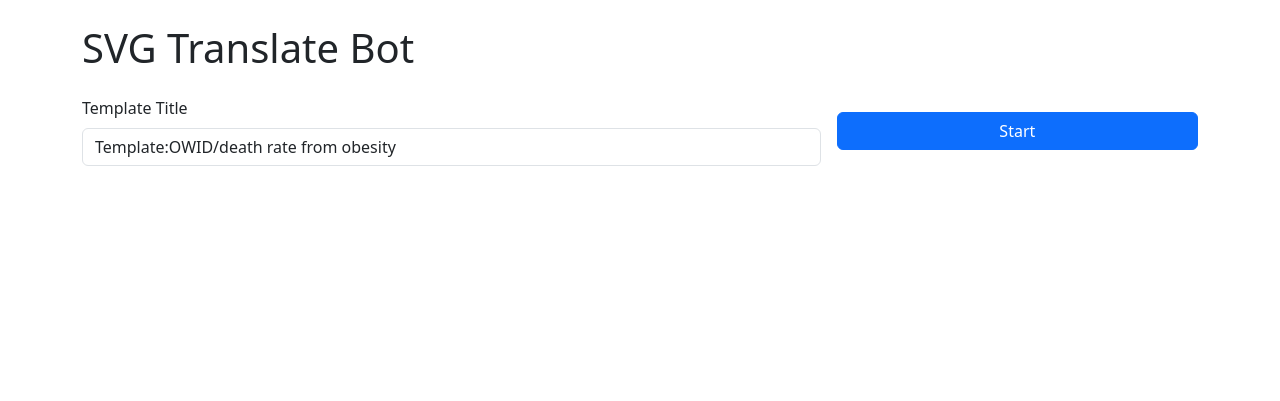
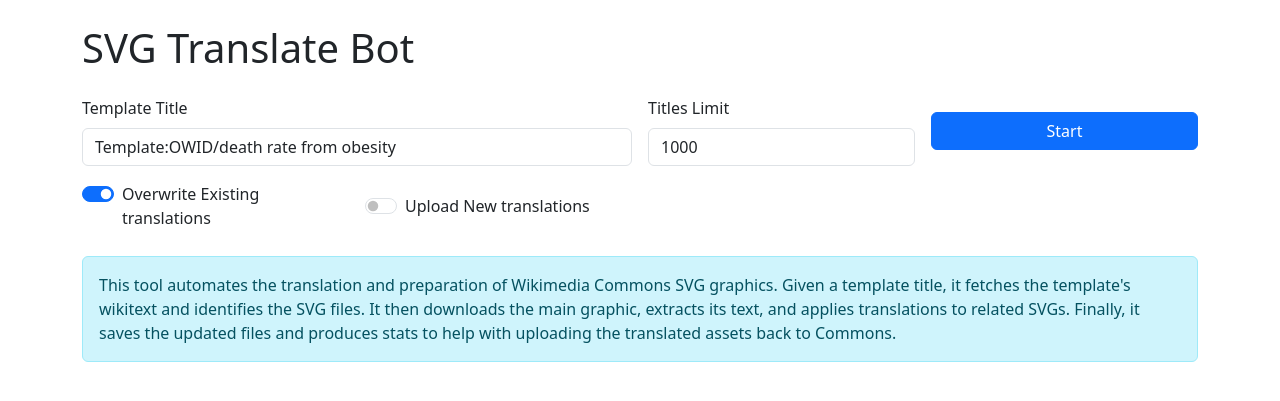
Before and after one commit to Mdwiki-TD/svg_translate, a Flask app: page /index2 in a window 1280 px wide. Shown: the part 56-457 px from the top of the page. Run offline with Flask 3, Linux system fonts and the light colour scheme.

Commit message:
Improve UI and backend for task management
Refactors and enhances the task management UI, including better progress display, improved forms, and clickable task titles in the tasks list. Moves inline styles for links to the base template, updates JavaScript for live progress, and improves error logging in the database class. Also normalizes underscores in task titles and removes the unused webapp_xx.py file.

```diff
--- a/src/app.py
+++ b/src/app.py
@@ -28,131 +28,6 @@ TASK_STORE = TaskStorePyMysql()
 
 app = Flask(__name__, template_folder="templates")
 app.config["SECRET_KEY"] = SECRET_KEY
-
-
-def parse_args(request_form):
-    Args = namedtuple("Args", ["titles_limit", "overwrite", "upload"])
-    # ---
-    upload = bool(request_form.get("upload"))
-    # ---
-    upload = False
-    # ---
-    result = Args(
-        titles_limit=request_form.get("titles_limit", 1000, type=int),
-        overwrite=bool(request_form.get("overwrite")),
-        upload=upload
-    )
-    # ---
-    return result
-
-
-@app.get("/")
-def index():
-    """
-    Render the index page for a task, showing task details and an optional error message.
-
-    Reads the `task_id` and `error` query parameters from the request. If `task_id` is provided, attempts to fetch the corresponding task from the task store; if no task is found, supplies a placeholder task with an `"error": "not-found"` value. Maps the `"task-active"` error code to a human-facing message.
-
-    Returns:
-        Rendered HTML response for the index page containing the task data, the task's form values (if any), and an optional error message.
-    """
-    task_id = request.args.get("task_id")
-    task = TASK_STORE.get_task(task_id) if task_id else None
-
-    if not task:
-        task = {"error": "not-found"}
-        logger.debug(f"Task {task_id} not found!!")
-
-    error_code = request.args.get("error")
-    error_message = None
-    if error_code == "task-active":
-        error_message = "A task for this title is already in progress."
-
-    stages = _order_stages(task.get("stages") if isinstance(task, dict) else None)
-
-    return render_template(
-        "index.html",
-        task_id=task_id,
-        task=task,
-        stages=stages,
-        form=task.get("form", {}),
-        error_message=error_message,
-    )
-
-
-@app.post("/")
-def start():
-    """
-    Create a new task from the submitted form, start its background worker, and redirect to the task page.
-
-    If the form's title is empty the request is redirected back to the index. On task creation conflict redirects to the existing task with error "task-active". On other creation failures redirects to the index with error "task-create-failed". When creation succeeds a daemon thread is started to run the task and the user is redirected to the new task's index page.
-
-    Returns:
-        A Flask redirect response to the index view for the created task, or to the index view with an error code if creation failed or the task already exists.
-    """
-    title = request.form.get("title", "").strip()
-    if not title:
-        return redirect(url_for("index"))
-
-    # existing_task = TASK_STORE.get_active_task_by_title(title)
-    # if existing_task: return redirect(url_for("index", task_id=existing_task["id"], error="task-active"))
-
-    task_id = uuid.uuid4().hex
-
-    try:
-        TASK_STORE.create_task(
-            task_id,
-            title,
-            form={x: request.form.get(x) for x in request.form}
-        )
-    except TaskAlreadyExistsError as exc:
-        existing = exc.task
-        return redirect(url_for("index", task_id=existing["id"], error="task-active"))
-    except Exception as exc:
-        logger.exception(f"Failed to create task: {exc}")
-        return redirect(url_for("index", error="task-create-failed"))
-
-    args = parse_args(request.form)
-    # ---
-    t = threading.Thread(target=run_task, args=(TASK_STORE, task_id, title, args), daemon=True)
-    # # ---
-    t.start()
-
-    return redirect(url_for("index", task_id=task_id))
-
-
-@app.get("/index2")
-def index2():
-    """
-    Render the index2 page for a task identified by the `task_id` query parameter.
-
-    Fetches the task specified by the `task_id` query parameter and renders the "index2.html" template with the task data, form data (empty dict if absent), and an optional human-readable error message. If no matching task is found, a placeholder task with an error code is used. The query parameter `error=task-active` maps to a user-facing message indicating a task with the same title is already in progress.
-
-    @returns:
-        Flask response containing the rendered "index2.html" page populated with `task_id`, `task`, `form`, and `error_message`.
-    """
-    task_id = request.args.get("task_id")
-    task = TASK_STORE.get_task(task_id) if task_id else None
-
-    if not task:
-        task = {"error": "not-found"}
-        logger.debug(f"Task {task_id} not found")
-
-    error_code = request.args.get("error")
-    error_message = None
-    if error_code == "task-active":
-        error_message = "A task for this title is already in progress."
-
-    stages = _order_stages(task.get("stages") if isinstance(task, dict) else None)
-
-    return render_template(
-        "index2.html",
-        task_id=task_id,
-        task=task,
-        stages=stages,
-        form=task.get("form", {}),
-        error_message=error_message,
-    )
 
 
 def _format_timestamp(value: datetime | str | None) -> tuple[str, str]:
@@ -222,6 +97,137 @@ def _order_stages(stages: Dict[str, Any] | None) -> List[tuple[str, Dict[str, An
     return ordered
 
 
+def parse_args(request_form):
+    Args = namedtuple("Args", ["titles_limit", "overwrite", "upload"])
+    # ---
+    upload = bool(request_form.get("upload"))
+    # ---
+    upload = False
+    # ---
+    result = Args(
+        titles_limit=request_form.get("titles_limit", 1000, type=int),
+        overwrite=bool(request_form.get("overwrite")),
+        upload=upload
+    )
+    # ---
+    return result
+
+
+@app.get("/")
+def index():
+    """
+    Render the index page for a task, showing task details and an optional error message.
+
+    Reads the `task_id` and `error` query parameters from the request. If `task_id` is provided, attempts to fetch the corresponding task from the task store; if no task is found, supplies a placeholder task with an `"error": "not-found"` value. Maps the `"task-active"` error code to a human-facing message.
+
+    Returns:
+        Rendered HTML response for the index page containing the task data, the task's form values (if any), and an optional error message.
+    """
+    task_id = request.args.get("task_id")
+    task = TASK_STORE.get_task(task_id) if task_id else None
+
+    if not task:
+        task = {"error": "not-found"}
+        logger.debug(f"Task {task_id} not found!!")
+
+    error_code = request.args.get("error")
+    error_message = None
+    if error_code == "task-active":
+        error_message = "A task for this title is already in progress."
+
+    stages = _order_stages(task.get("stages") if isinstance(task, dict) else None)
+
+    return render_template(
+        "index.html",
+        task_id=task_id,
+        title=task.get("title", ""),
+        task=task,
+        stages=stages,
+        form=task.get("form", {}),
+        error_message=error_message,
+    )
+
+
+@app.post("/")
+def start():
+    """
+    Create a new task from the submitted form, start its background worker, and redirect to the task page.
+
+    If the form's title is empty the request is redirected back to the index. On task creation conflict redirects to the existing task with error "task-active". On other creation failures redirects to the index with error "task-create-failed". When creation succeeds a daemon thread is started to run the task and the user is redirected to the new task's index page.
+
+    Returns:
+        A Flask redirect response to the index view for the created task, or to the index view with an error code if creation failed or the task already exists.
+    """
+    title = request.form.get("title", "").strip()
+    if not title:
+        return redirect(url_for("index"))
+
+    existing_task = TASK_STORE.get_active_task_by_title(title)
+
+    if existing_task:
+        logger.debug(f"Task for title '{title}' already exists: {existing_task['id']}.")
+        return redirect(url_for("index", task_id=existing_task["id"], error="task-active"))
+
+    task_id = uuid.uuid4().hex
+
+    # ---
+    try:
+        TASK_STORE.create_task(
+            task_id,
+            title,
+            form={x: request.form.get(x) for x in request.form}
+        )
+    except TaskAlreadyExistsError as exc:
+        existing = exc.task
+        return redirect(url_for("index", task_id=existing["id"], error="task-active"))
+    except Exception as exc:
+        logger.exception(f"Failed to create task: {exc}")
+        return redirect(url_for("index", error="task-create-failed"))
+
+    args = parse_args(request.form)
+    # ---
+    # t = threading.Thread(target=run_task, args=(TASK_STORE, task_id, title, args), daemon=True)
+    # # # ---
+    # t.start()
+
+    return redirect(url_for("index", task_id=task_id))
+
+
+@app.get("/index2")
+def index2():
+    """
+    Render the index2 page for a task identified by the `task_id` query parameter.
+
+    Fetches the task specified by the `task_id` query parameter and renders the "index2.html" template with the task data, form data (empty dict if absent), and an optional human-readable error message. If no matching task is found, a placeholder task with an error code is used. The query parameter `error=task-active` maps to a user-facing message indicating a task with the same title is already in progress.
+
+    @returns:
+        Flask response containing the rendered "index2.html" page populated with `task_id`, `task`, `form`, and `error_message`.
+    """
+    task_id = request.args.get("task_id")
+    task = TASK_STORE.get_task(task_id) if task_id else None
+
+    if not task:
+        task = {"error": "not-found"}
+        logger.debug(f"Task {task_id} not found")
+
+    error_code = request.args.get("error")
+    error_message = None
+    if error_code == "task-active":
+        error_message = "A task for this title is already in progress."
+
+    stages = _order_stages(task.get("stages") if isinstance(task, dict) else None)
+
+    return render_template(
+        "index2.html",
+        task_id=task_id,
+        title=task.get("title", ""),
+        task=task,
+        stages=stages,
+        form=task.get("form", {}),
+        error_message=error_message,
+    )
+
+
 @app.get("/tasks")
 def tasks():
     """
--- a/src/templates/base.html
+++ b/src/templates/base.html
@@ -7,6 +7,11 @@
     <title>{% block title %}SVG Translate Bot{% endblock %}</title>
     <link href="https://cdn.jsdelivr.net/npm/bootstrap@5.3.2/dist/css/bootstrap.min.css" rel="stylesheet">
     <link rel="stylesheet" href="https://code.jquery.com/ui/1.13.2/themes/base/jquery-ui.css">
+    <style>
+        a {
+            text-decoration: none;
+        }
+    </style>
     {% block extra_css %}{% endblock %}
 </head>
 
--- a/src/templates/index.html
+++ b/src/templates/index.html
@@ -4,10 +4,6 @@
 
 {% block extra_css %}
 <style>
-    a {
-        text-decoration: none;
-    }
-
     .list-group-item.running {
         border-left: 4px solid var(--bs-primary);
     }
@@ -31,6 +27,7 @@
 <div class="alert alert-info" role="alert">{{ error_message }}</div>
 {% endif %}
 
+{% if not task_id %}
 <form method="post" class="row gy-2 gx-3 align-items-center mb-4">
     <div class="col-12 col-md-6">
         <label for="title" class="form-label">Template Title</label>
@@ -64,7 +61,6 @@
         </div>
     </div>
 </form>
-{% if not task_id %}
 <div class="alert alert-info" role="alert">
     This tool automates the translation and preparation of Wikimedia Commons SVG graphics.
     Given a template title, it fetches the template's wikitext and identifies the SVG files.
--- a/src/templates/index2.html
+++ b/src/templates/index2.html
@@ -1,14 +1,6 @@
 {% extends "base.html" %}
 
 {% block title %}SVG Translate Bot{% endblock %}
-
-{% block extra_css %}
-    <style>
-        a {
-            text-decoration: none;
-        }
-    </style>
-{% endblock %}
 
 {% block content %}
 <h1 class="mb-4">SVG Translate Bot</h1>
@@ -17,17 +9,47 @@
 <div class="alert alert-info" role="alert">{{ error_message }}</div>
 {% endif %}
 
+{% if not task_id %}
 <form method="post" class="row gy-2 gx-3 align-items-center mb-4">
-        <div class="col-sm-8">
+    <div class="col-12 col-md-6">
         <label for="title" class="form-label">Template Title</label>
         <input type="text" class="form-control" id="title" name="title"
-                value="Template:OWID/death rate from obesity" required>
+            value="{{ form.title if form and form.title else 'Template:OWID/death rate from obesity'}}" required>
     </div>
-        <div class="col-sm-4 d-flex align-items-end">
+    <div class="col-6 col-md-3">
+        <label for="titles_limit" class="form-label">Titles Limit</label>
+        <input type="number" class="form-control" id="titles_limit" name="titles_limit" min="1"
+            value="{{ form.titles_limit if form and form.titles_limit else 1000 }}">
+    </div>
+    <div class="col-12 col-md-3 d-flex align-items-end">
         <button type="submit" class="btn btn-primary w-100">Start</button>
     </div>
+    <div class="col-6 col-md-3">
+        <div class="form-check form-switch mt-2">
+            <input class="form-check-input" type="checkbox" value="z" id="overwrite" name="overwrite"
+                {{ 'checked' if not form or form.overwrite == "z" else '' }}>
+            <label class="form-check-label" for="overwrite">
+                Overwrite Existing translations
+            </label>
+        </div>
+    </div>
+    <div class="col-6 col-md-3">
+        <div class="form-check form-switch mt-2">
+            <input class="form-check-input" type="checkbox" value="1" id="upload" name="upload"
+                {{ 'checked' if form and form.upload else '' }}>
+            <label class="form-check-label" for="upload">
+                Upload New translations
+            </label>
+        </div>
+    </div>
 </form>
-
+<div class="alert alert-info" role="alert">
+    This tool automates the translation and preparation of Wikimedia Commons SVG graphics.
+    Given a template title, it fetches the template's wikitext and identifies the SVG files.
+    It then downloads the main graphic, extracts its text, and applies translations to related SVGs.
+    Finally, it saves the updated files and produces stats to help with uploading the translated assets back to Commons.
+</div>
+{% endif %}
 {% if task_id %}
 <div id="progress-section" data-task-id="{{ task_id }}">
     <h2 class="h5">
@@ -38,35 +60,51 @@
         </span>
     </h2>
 
+    <div class="d-flex justify-content-between align-items-center">
         <div id="task-meta" class="mb-2 text-muted">
             <a href="/status/{{ task_id }}" target="_blank">Task ID:</a> <code>{{ task_id }}</code>
         </div>
-            <div id="stages" class="row g-3">
-                {% if stages %}
+        <div class="small text-muted" id="last-update"></div>
+    </div>
+    <div class="progress mb-3" style="height:8px;">
+        <div id="global-progress" class="progress-bar bg-primary" style="width:0%"></div>
+    </div>
+    <div class="col-12" id="alert_div">
+    </div>
+    {% set stage_colors = {
+        'Completed': 'success',
+        'Failed': 'danger',
+        'Skipped': 'warning',
+        'Running': 'primary',
+        'Pending': 'secondary'
+    } %}
+    <ul id="stagesnew" class="list-group">
                 {% for name, st in stages %}
-                        <div class="col-12 col-md-6">
-                            <div class="card">
-                                <div class="card-body">
-                                    <h5 class="card-title">{{ name }}</h5>
-                                    <p class="card-text">{{ st.message }}</p>
-                                    <span class="badge text-bg-secondary">{{ st.status }}</span>
+        {% set status = st.status or 'Pending' %}
+        {% set color = stage_colors.get(status, 'secondary') %}
+        {% if status == 'Completed' %}
+        {% set percent = 100 %}
+        {% elif status == 'Running' %}
+        {% set percent = 60 %}
+        {% elif status == 'Pending' %}
+        {% set percent = 10 %}
+        {% else %}
+        {% set percent = 0 %}
+        {% endif %}
+        {% set running_class = 'running' if status == 'Running' else '' %}
+        <li class="list-group-item {{ running_class }} border border-{{ color }}">
+            <div class="d-flex justify-content-between align-items-center mb-1">
+                <span class="fw-bold">{{ name }}{% if st.sub_name %} <small
+                        class="text-muted">({{ st.sub_name|safe }})</small>{% endif %}</span>
+                <span class="badge text-bg-{{ color }} border border-{{ color }}">{{ status }}</span>
             </div>
+            <div class="small text-muted">{{ st.message or '' }}</div>
+            <div class="progress mt-2" style="height: 6px;">
+                <div class="progress-bar bg-{{ color }}" style="width:{{ percent }}%"></div>
         </div>
-                        </div>
+        </li>
         {% endfor %}
-                {% else %}
-                    <div class="col-12" id="alert_div">
-                        {% if task.error and task.error == 'not-found' %}
-                            <div class="alert alert-danger" role="alert">
-                                Task not found.
-                            </div>
-                        {% else %}
-                            <div class="alert alert-info">Starting…</div>
-                        {% endif %}
-                    </div>
-                {% endif %}
-            </div>
-
+    </ul>
     <div class="mt-4" id="results">
         {% if task and task.results %}
         <h3 class="h6">Summary</h3>
@@ -90,19 +128,41 @@
         if (!section) return;
         const taskId = section.getAttribute('data-task-id');
 
-            function stages_html(st, name) {
+        function overall_progress(stages_obj) {
+            const total = stages_obj.length;
+            if (!total) return 0;
+            const done = stages_obj.filter(([_, st]) => st.status === "Completed").length;
+            return Math.round((done / total) * 100);
+        }
+
+        function stages_html_new(st, name) {
+            const subname = st.sub_name ? ` <small class="text-muted">(${st.sub_name})</small>` : '';
+            const classes = {
+                "Completed": "success",
+                "Failed": "danger",
+                "Skipped": "warning",
+                "Running": "primary",
+                "Pending": "secondary"
+            };
+            const color = classes[st.status] || "secondary";
+            const percent = st.status === "Completed" ? 100 : st.status === "Running" ? 60 : st.status === "Pending" ? 10 : 0;
+
+            const cls = st.status === "Running" ? "running" : "";
+
             return `
-                    <div class="col-12 col-md-6">
-                    <div class="card">
-                        <div class="card-body">
-                        <h5 class="card-title">${name}</h5>
-                        <p class="card-text">${st.message || ''}</p>
-                        <span class="badge text-bg-secondary">${st.status}</span>
+                <li class="list-group-item ${cls} border border-${color}">
+                    <div class="d-flex justify-content-between align-items-center mb-1">
+                        <span class="fw-bold">${name}${subname}</span>
+                        <span class="badge text-bg-${color} border border-${color}">${st.status}</span>
                     </div>
+                    <div class="small text-muted">${st.message || ''}</div>
+                    <div class="progress mt-2" style="height: 6px;">
+                        <div class="progress-bar bg-${color}" style="width:${percent}%"></div>
                     </div>
-                    </div>
-                `
+                </li>
+                `;
         }
+
         function result_html(r) {
             return `
                     <h3 class="h6">Summary</h3>
@@ -117,7 +177,7 @@
         }
         async function refresh() {
             try {
-                    const res = await fetch(`/status/${taskId}`);
+                const res = await fetch(`/status/${taskId}`, { cache: "no-store" });
                 const taskData = await res.json();
                 if (!res.ok) {
                     if (taskData?.error === 'not-found') {
@@ -132,10 +192,11 @@
                     return;
                 }
 
-                    const stagesContainer = document.getElementById('stages');
-                    if (taskData.stages && stagesContainer) {
+                const stagesContainerNew = document.getElementById('stagesnew');
+                if (taskData.stages) {
                     const stages_obj = Object.entries(taskData.stages).sort((a, b) => (a[1].number || 0) - (b[1].number || 0));
-                        stagesContainer.innerHTML = stages_obj.map(([name, st]) => stages_html(st, name)).join('');
+                    document.getElementById("global-progress").style.width = `${overall_progress(stages_obj)}%`;
+                    stagesContainerNew.innerHTML = stages_obj.map(([name, st]) => stages_html_new(st, name)).join('');
                 }
 
                 const results = document.getElementById('results');
@@ -151,6 +212,9 @@
                 if (['Completed', 'error', 'Failed'].includes(taskData.status)) {
                     clearInterval(timer);
                 }
+
+                document.getElementById('last-update').innerHTML = `Last updated: ${new Date().toLocaleTimeString()}`;
+
             } catch (e) { /* ignore transient errors */ }
         }
 
--- a/src/templates/index_backup.html
+++ b/src/templates/index_backup.html
@@ -7,10 +7,6 @@
     <title>SVG Translate Bot</title>
     <link href="https://cdn.jsdelivr.net/npm/bootstrap@5.3.2/dist/css/bootstrap.min.css" rel="stylesheet">
     <style>
-        a {
-            text-decoration: none;
-        }
-
         .timeline-item {
             position: relative;
         }
--- a/src/web/task_store_pymysql.py
+++ b/src/web/task_store_pymysql.py
@@ -54,6 +54,7 @@ def _normalize_title(title: str) -> str:
     Returns:
         normalized (str): The title with surrounding whitespace removed and casefold applied.
     """
+    title = title.replace("_", " ")
     return title.strip().casefold()
 
 
```
Also changed, not shown: src/templates/tasks.html (+7 -2 lines), src/web/db/db_class.py (+5 -3 lines), src/webapp_xx.py (deleted, +0 -148 lines), 1 other file. Lines whose indentation alone changed are shown as unchanged.
